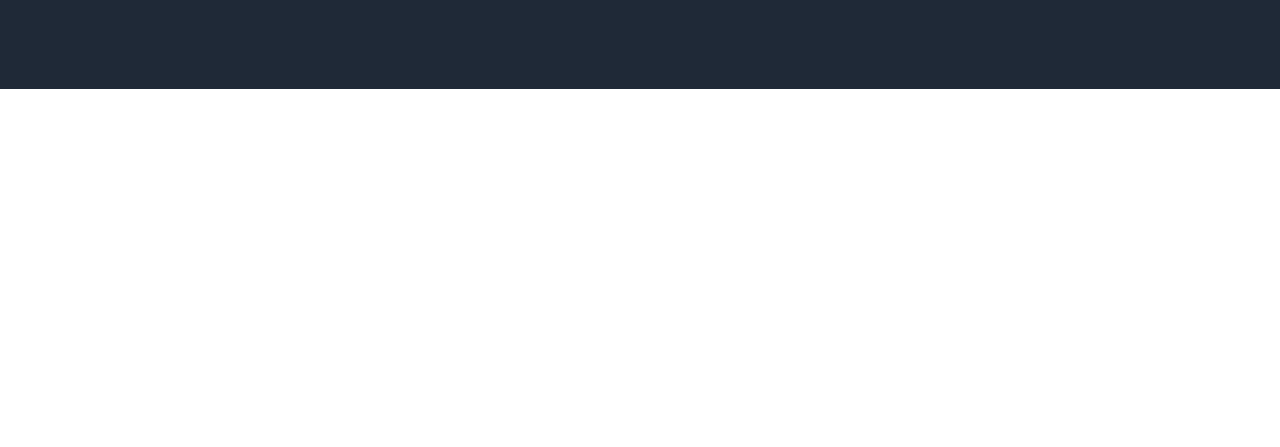
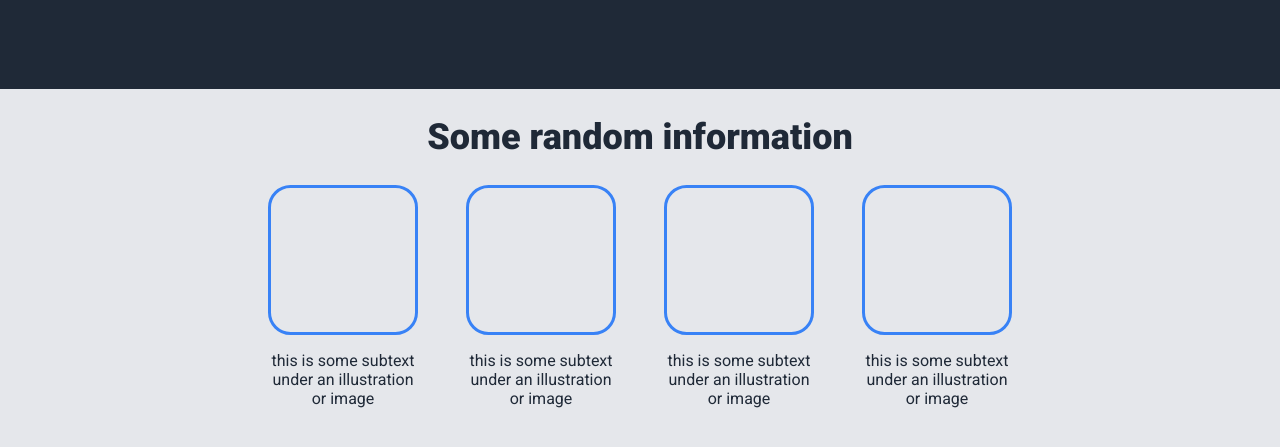
Before and after one commit to nuclear0727/odin-landing-page, a plain HTML site: page index.html in a window 1280 px wide. Shown: the part 359-806 px from the top of the page. Drawn offline with Linux system fonts and the light colour scheme.

Commit message:
Added new section "informations" to index.html Added new stylesheet to style.css

```diff
--- a/index.html
+++ b/index.html
@@ -16,7 +16,7 @@
                 <li><a href="#">header link three</a></li>
             </ul>
         </div>
-        <!-- Hero and image -->
+    <!-- Hero and image -->
     <div class="hero maxwidth">
         <div class="hero-text">
             <div class="hero-main">
@@ -31,7 +31,26 @@
             this is a placehorder for an image
         </div>
     </div>
-    <div>
+    <!-- "Some random information" text -->
+    <div class="info maxwidth">
+        <header>Some random information</header>
+    </div>
+    <!-- Box items and text -->
+    <div class="items maxwidth">
+        <div class="items-box">
+            <div class="box"></div><span>this is some subtext under an illustration or image</span>
+        </div>
+        <div class="items-box">
+            <div class="box"></div><span>this is some subtext under an illustration or image</span>
+        </div>
+        <div class="items-box">
+            <div class="box"></div><span>this is some subtext under an illustration or image</span>
+        </div>
+        <div class="items-box">
+            <div class="box"></div><span>this is some subtext under an illustration or image</span>
+        </div>
+    </div>
+    <div class="quote maxwidth">
 
     </div>
 </body>
--- a/style.css
+++ b/style.css
@@ -92,3 +92,51 @@ a {
     height: 200px;
     margin-left: auto;
 }
+
+/* Informations section */
+.info {
+    display: flex;
+    justify-content: center;
+    align-items: center;
+    height: 6em;
+    background-color: #E5E7EB;
+}
+
+.info header {
+    display: flex;
+    color: #1F2937;
+    font-size: 36px;
+    font-weight: 900;
+    margin: 1em;
+}
+
+.items {
+    display: flex;
+    justify-content: center;
+    height: 18em;
+    background-color: #E5E7EB;
+    color: #1F2937;
+}
+
+.items-box {
+    display: block;
+    margin: 0 1.5em;
+    justify-content: center;
+    align-items: center;
+    width: 150px;
+    height: 250px;
+}
+
+.box {
+    width: 150px;
+    height: 150px;
+    border-radius: 15%;
+    border: 3px solid #3882F6;
+    margin: 0 auto;
+}
+
+.items span {
+    display: block;
+    text-align: center;
+    margin: 1em 0;
+}
```
